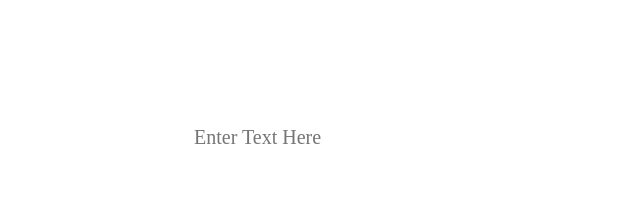
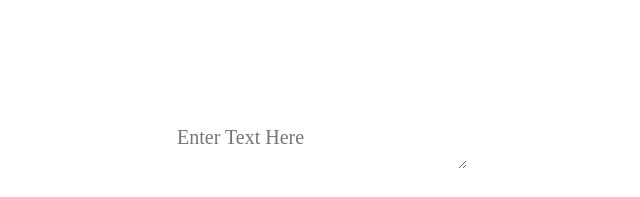
Before and after one commit to jaeeungracelee/SentimentScanner, a React (Create React App) app in the folder frontend/: page / in a window 1280 px wide. Shown: the part 266-463 px from the top of the page, without its empty margins (323-963 px from the left). Built offline with nearby package versions, Linux system fonts and the light colour scheme.

Commit message:
Added multiline input box (#9)
Manual resize works, but auto-resize is not working -- will keep working on it.

Co-authored-by: Grace Lee <155155813+jaeeungracelee@users.noreply.github.com>
Co-authored-by: Jason Lee <113562298+Vaten0x@users.noreply.github.com>

```diff
--- a/frontend/src/App.css
+++ b/frontend/src/App.css
@@ -33,9 +33,17 @@ h1 {
   border-radius: 5px;
   border: none;
   margin-right: 10px;
-  width: 80%;
+  width: 100%;
   margin-bottom: 30px;
+  resize: both; /*allows vertical resizing of text area */
+  overflow: hidden; /*hide overflow for auto-expansion */
+  /*min-height: 60px; /*set min height for text area*/
 }
+
+/*automatically expand the textarea as the user types ...does not work*/
+/*.input-box:focus {
+  height: auto;
+}*/
 
 .submit-button {
   padding: 20px;
--- a/frontend/src/App.js
+++ b/frontend/src/App.js
@@ -28,12 +28,12 @@ function App() {
     <header className="App-header">
       <h1>SentimentScanner</h1>
       <form onSubmit={handleSubmit} className="input-form">
-        <input
-          type="text"
+        <textarea
           value={keyword}
           onChange={handleInputChange}
           placeholder="Enter Text Here"
           className="input-box"
+          rows="1" // Set an initial number of rows
         />
         <button type="submit" className="submit-button">Analyze</button>
       </form>
```
